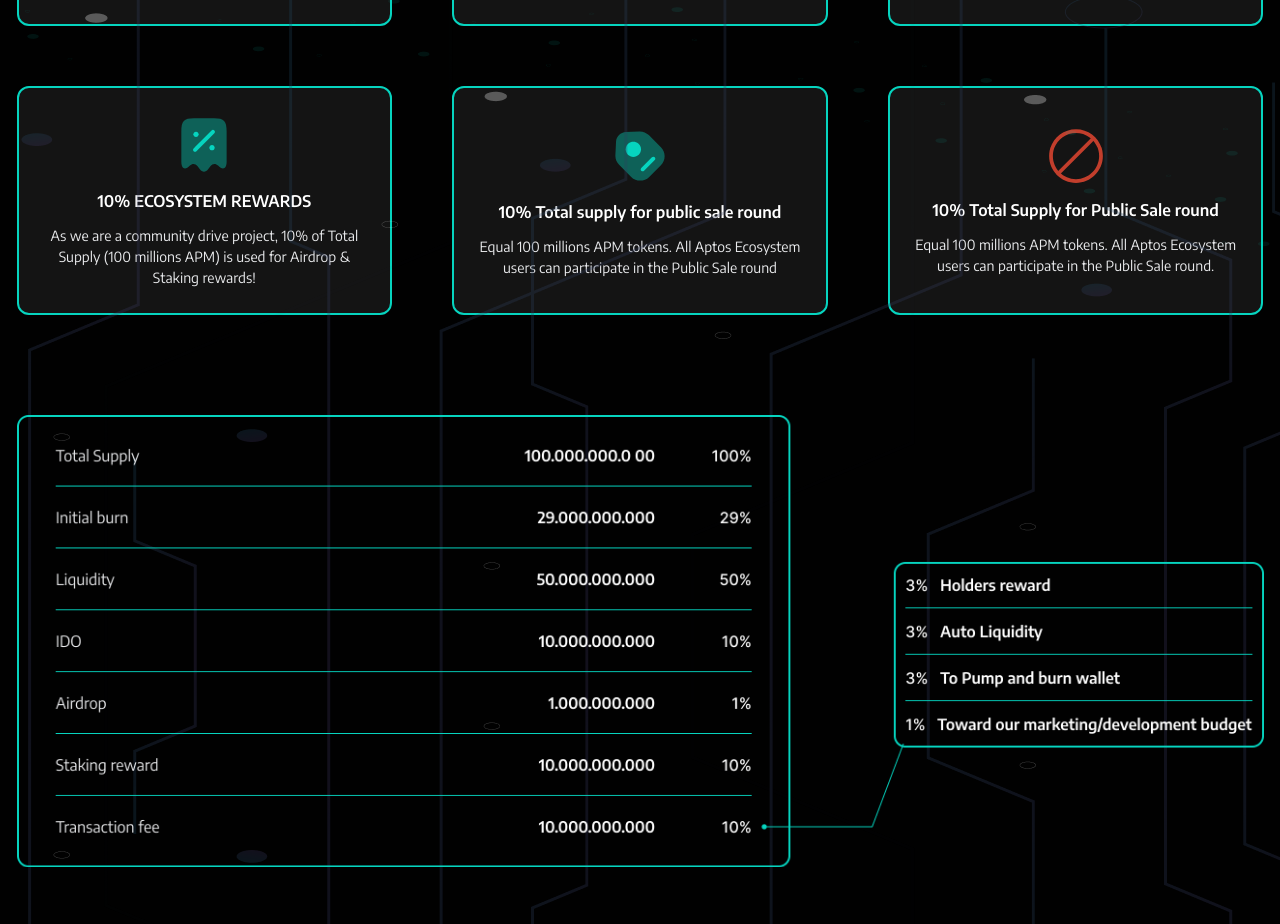
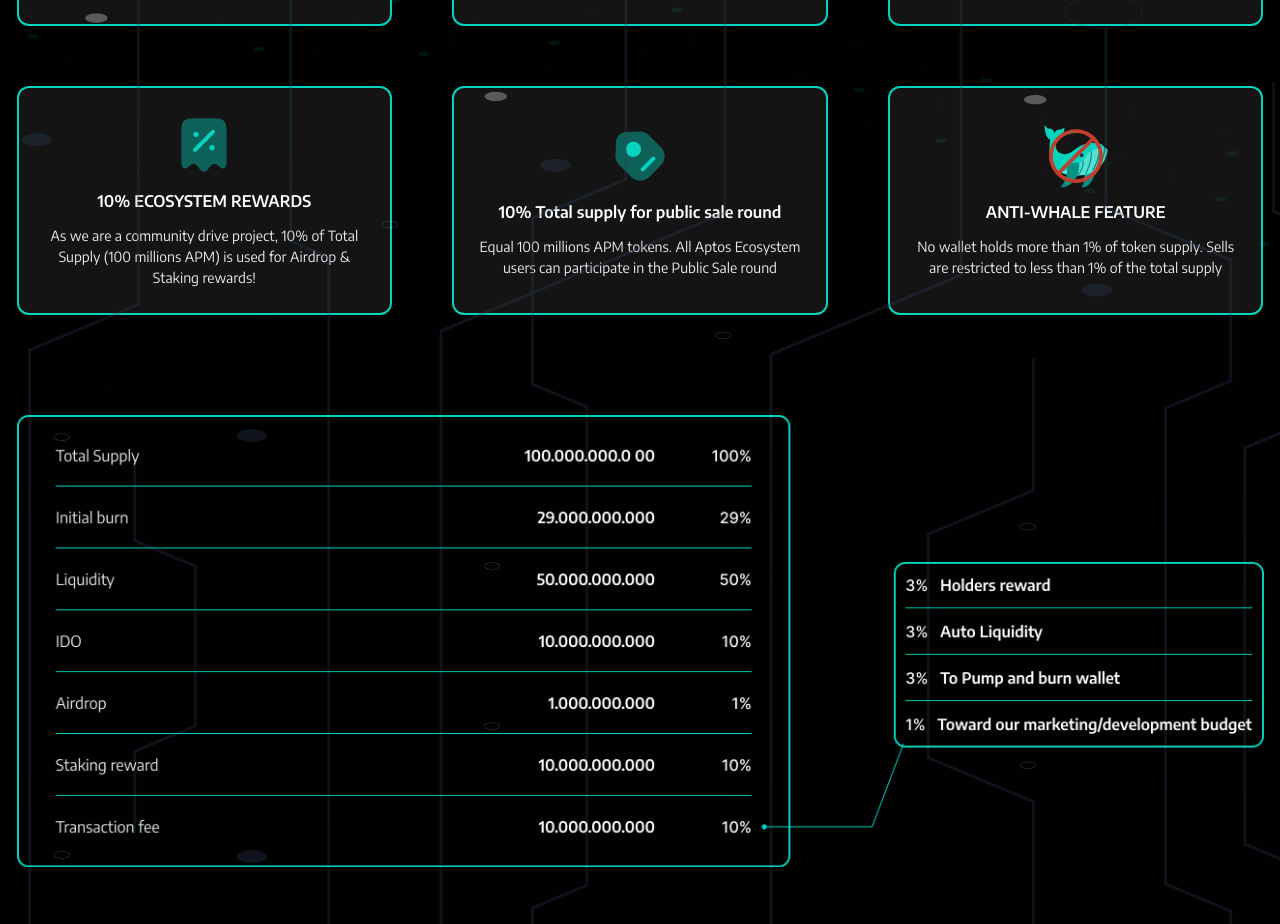
Before and after one commit to nguyenhoangkhan/dapp, a Next.js app: page / in a window 1280 px wide. Shown: the part 4680-5604 px from the top of the page. Built offline with nearby package versions, Linux system fonts and the light colour scheme.

Commit message:
fix whales

```diff
--- a/src/constant/index.jsx
+++ b/src/constant/index.jsx
@@ -426,25 +426,72 @@
   {
     svg: (
       <svg
-        width="60"
-        height="60"
-        viewBox="0 0 60 60"
+        width="64"
+        height="64"
+        viewBox="0 0 64 64"
         fill="none"
         xmlns="http://www.w3.org/2000/svg"
       >
+        <g clip-path="url(#clip0_85_160)">
           <path
-          d="M30 56.875C15.175 56.875 3.125 44.825 3.125 30C3.125 15.175 15.175 3.125 30 3.125C44.825 3.125 56.875 15.175 56.875 30C56.875 44.825 44.825 56.875 30 56.875ZM30 6.875C17.25 6.875 6.875 17.25 6.875 30C6.875 42.75 17.25 53.125 30 53.125C42.75 53.125 53.125 42.75 53.125 30C53.125 17.25 42.75 6.875 30 6.875Z"
+            d="M51.9999 45.7876C51.9999 45.7876 48.5749 63.3751 38.8124 63.3751C35.8374 63.3751 41.1499 60.9876 40.8124 50.6126L51.9999 45.7876Z"
+            fill="#059182"
+          />
+          <path
+            d="M40.6748 54.3749C44.5248 53.6999 47.7748 52.4999 50.5248 50.9874C51.5498 48.0624 51.9998 45.7749 51.9998 45.7749L40.8123 50.5999C40.8498 52.0124 40.7998 53.2624 40.6748 54.3749Z"
+            fill="#05AA99"
+          />
+          <path
+            d="M12.4625 16.2875C20.6125 14.0125 20.5125 3.3125 20.5125 3.3125C20.5125 3.3125 18.3375 5.775 14.825 5.775C11.3125 5.775 10.2875 9.65 10.2875 9.65C10.1875 7 8.4875 4.725 5.6375 4.725C2.7875 4.725 0.625 0.625 0.625 0.625C0.625 14.2375 6.2375 15.55 6.2375 15.55C2.9125 38.3875 10.65 51.5 32 51.5C58.05 51.5 63.375 30.875 63.375 26.425C63.375 24.125 60.5625 23.7625 60.5625 23.7625C58.5 17.5 46.4 17.75 38.7375 20.8625C30.25 24.3125 26 32.2375 17.5125 29.6C8.825 26.8875 12.4625 16.2875 12.4625 16.2875V16.2875Z"
+            fill="#06D4BF"
+          />
+          <path
+            d="M41.3748 33.4625C38.8623 38.475 35.2123 39 35.2123 39L22.9873 45.7874C22.9873 45.7874 18.3248 48.5874 13.1748 45.7874C17.4998 49.5249 23.7248 51.5 31.9998 51.5C58.0498 51.5 63.3748 30.8749 63.3748 26.4249C63.3748 24.1249 60.5623 23.7625 60.5623 23.7625C48.5248 23.775 43.8748 28.45 41.3748 33.4625Z"
+            fill="#54E0D2"
+          />
+          <path
+            d="M56.0917 42L55 41.3976C60.0525 33.4488 59.7224 24.1417 59.7224 24.0472L60.9919 24C61.0046 24.3898 61.3346 33.7559 56.0917 42V42Z"
+            fill="#059082"
+          />
+          <path
+            d="M49.0138 47L48 46.3503C55.5309 35.1515 54.7706 24.2008 54.7585 24.0945L55.9654 24C55.9774 24.1181 56.1826 26.906 55.4343 31.1469C54.7344 35.057 53.0568 40.9753 49.0138 47V47Z"
+            fill="#059082"
+          />
+          <path
+            d="M41.898 50L41 49.3176C47.1544 39.9765 46.9135 27.1647 46.9025 27.0353L47.9976 27C47.9976 27.1294 48.0742 30.3647 47.3624 34.8235C46.7163 38.9647 45.238 44.9412 41.898 50Z"
+            fill="#059082"
+          />
+          <path
+            d="M34.9333 51L34 50.2662C38.6424 45.0033 38.7879 37.0803 38.7879 37L40 37.0115C40 37.3554 39.8545 45.4161 34.9333 51V51Z"
+            fill="#059082"
+          />
+          <path
+            d="M35.2125 39.0001C35.2125 39.0001 36.2625 49.7501 30.4 56.5626C24.5375 63.3751 19.0125 63.3751 17.45 63.3751C15.8875 63.3751 19.225 60.6251 21.525 54.6251C23.825 48.6251 22.9875 45.7876 22.9875 45.7876C22.9875 45.7876 23.7125 37.2376 35.2125 39.0001Z"
+            fill="#059182"
+          />
+          <path
+            d="M37.625 33C38.6605 33 39.5 32.1605 39.5 31.125C39.5 30.0895 38.6605 29.25 37.625 29.25C36.5895 29.25 35.75 30.0895 35.75 31.125C35.75 32.1605 36.5895 33 37.625 33Z"
+            fill="#22313F"
+          />
+          <path
+            d="M32 58.875C17.175 58.875 5.125 46.825 5.125 32C5.125 17.175 17.175 5.125 32 5.125C46.825 5.125 58.875 17.175 58.875 32C58.875 46.825 46.825 58.875 32 58.875ZM32 8.875C19.25 8.875 8.875 19.25 8.875 32C8.875 44.75 19.25 55.125 32 55.125C44.75 55.125 55.125 44.75 55.125 32C55.125 19.25 44.75 8.875 32 8.875Z"
             fill="#C23E2C"
           />
           <path
-          d="M12.2501 49.3751C11.7751 49.3751 11.3001 49.2001 10.9251 48.8251C10.2001 48.1001 10.2001 46.9001 10.9251 46.1751L45.9251 11.1751C46.6501 10.4501 47.8501 10.4501 48.5751 11.1751C49.3001 11.9001 49.3001 13.1001 48.5751 13.8251L13.5751 48.8251C13.2001 49.2001 12.7251 49.3751 12.2501 49.3751Z"
+            d="M14.2501 51.3751C13.7751 51.3751 13.3001 51.2001 12.9251 50.8251C12.2001 50.1001 12.2001 48.9001 12.9251 48.1751L47.9251 13.1751C48.6501 12.4501 49.8501 12.4501 50.5751 13.1751C51.3001 13.9001 51.3001 15.1001 50.5751 15.8251L15.5751 50.8251C15.2001 51.2001 14.7251 51.3751 14.2501 51.3751Z"
             fill="#C23E2C"
           />
+        </g>
+        <defs>
+          <clipPath id="clip0_85_160">
+            <rect width="64" height="64" fill="white" />
+          </clipPath>
+        </defs>
       </svg>
     ),
-    title: "10% Total Supply for Public Sale round",
+    title: "ANTI-WHALE FEATURE",
     content:
-      "Equal 100 millions APM tokens. All Aptos Ecosystem users can participate in the Public Sale round.",
+      "No wallet holds more than 1% of token supply. Sells are restricted to less than 1% of the total supply",
   },
 ];
 
```
Lines whose indentation alone changed are shown as unchanged.
